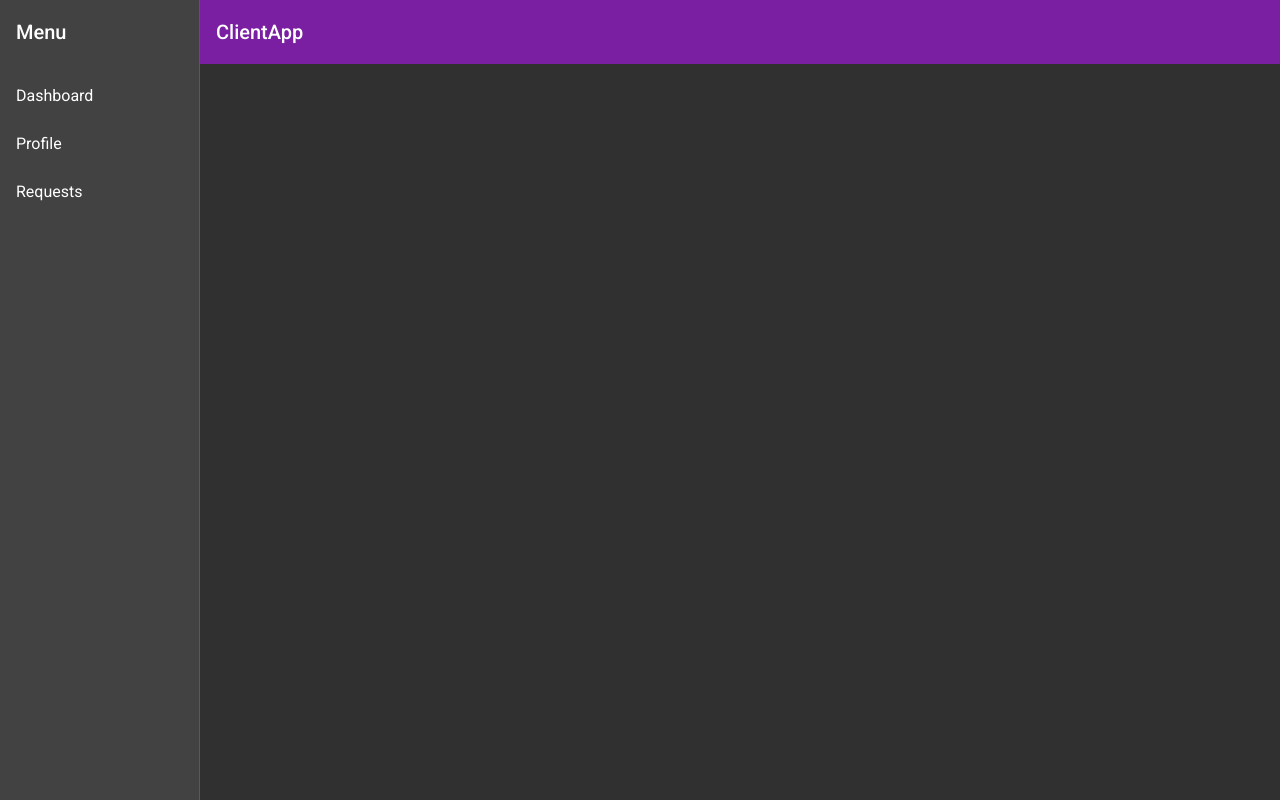
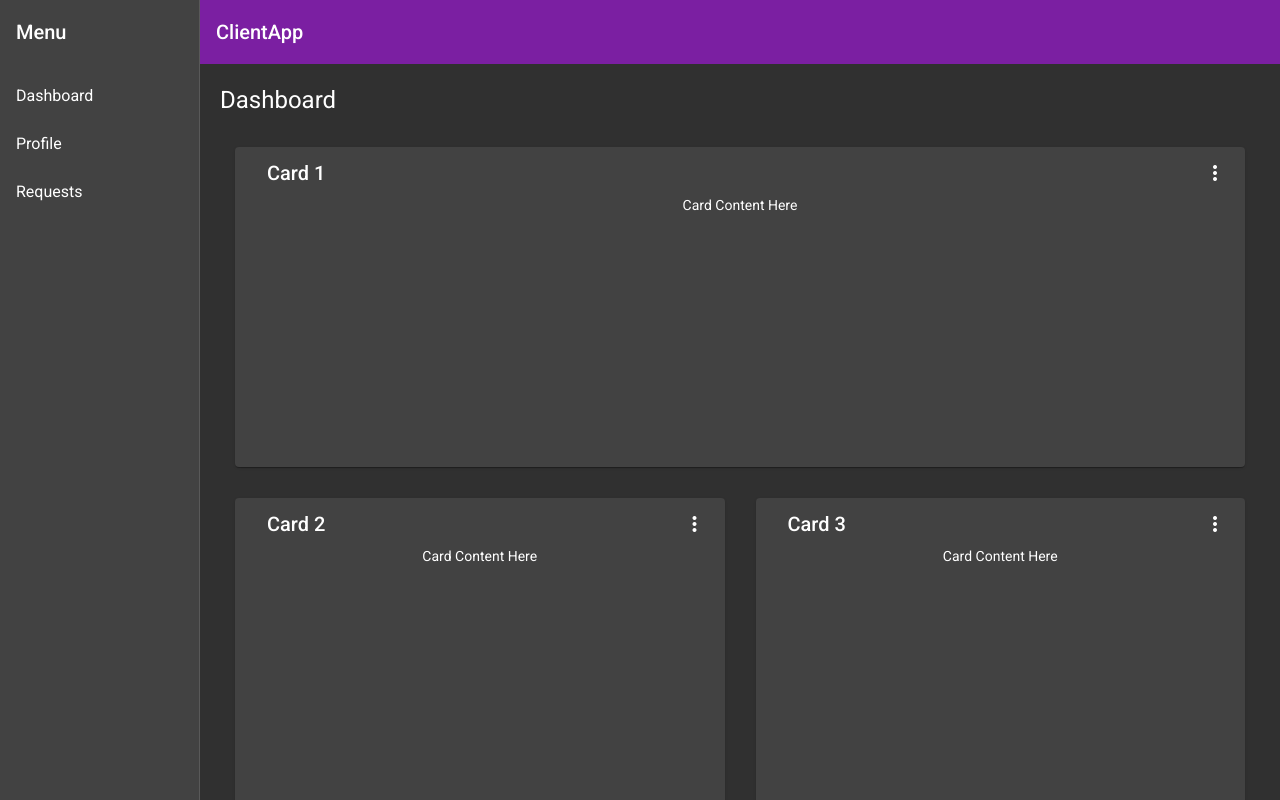
Before and after one commit to wedyor/TeamManagement, an Angular app in the folder ClientApp/: page /dashboard in a window 1280 px wide. Before the commit this address led to /. Built offline with nearby package versions, Linux system fonts and the light colour scheme.

Commit message:
add dash comp

```diff
--- a/ClientApp/src/app/app-routing.module.ts
+++ b/ClientApp/src/app/app-routing.module.ts
@@ -1,8 +1,8 @@
 import { NgModule } from '@angular/core';
 import { RouterModule, Routes } from '@angular/router';
-
+import { DashComponent } from './dash/dash.component';
 const routes: Routes = [
-
+  { path: 'dashboard', component: DashComponent }
 ];
 
 @NgModule({
--- /dev/null
+++ b/ClientApp/src/app/dash/dash.component.css
@@ -0,0 +1,21 @@
+.grid-container {
+  margin: 20px;
+}
+
+.dashboard-card {
+  position: absolute;
+  top: 15px;
+  left: 15px;
+  right: 15px;
+  bottom: 15px;
+}
+
+.more-button {
+  position: absolute;
+  top: 5px;
+  right: 10px;
+}
+
+.dashboard-card-content {
+  text-align: center;
+}
--- /dev/null
+++ b/ClientApp/src/app/dash/dash.component.html
@@ -0,0 +1,24 @@
+<div class="grid-container">
+  <h1 class="mat-h1">Dashboard</h1>
+  <mat-grid-list cols="2" rowHeight="350px">
+    <mat-grid-tile *ngFor="let card of cards | async" [colspan]="card.cols" [rowspan]="card.rows">
+      <mat-card class="dashboard-card">
+        <mat-card-header>
+          <mat-card-title>
+            {{card.title}}
+            <button mat-icon-button class="more-button" [matMenuTriggerFor]="menu" aria-label="Toggle menu">
+              <mat-icon>more_vert</mat-icon>
+            </button>
+            <mat-menu #menu="matMenu" xPosition="before">
+              <button mat-menu-item>Expand</button>
+              <button mat-menu-item>Remove</button>
+            </mat-menu>
+          </mat-card-title>
+        </mat-card-header>
+        <mat-card-content class="dashboard-card-content">
+          <div>Card Content Here</div>
+        </mat-card-content>
+      </mat-card>
+    </mat-grid-tile>
+  </mat-grid-list>
+</div>
--- /dev/null
+++ b/ClientApp/src/app/dash/dash.component.ts
@@ -0,0 +1,33 @@
+import { Component } from '@angular/core';
+import { map } from 'rxjs/operators';
+import { Breakpoints, BreakpointObserver } from '@angular/cdk/layout';
+
+@Component({
+  selector: 'app-dash',
+  templateUrl: './dash.component.html',
+  styleUrls: ['./dash.component.css']
+})
+export class DashComponent {
+  /** Based on the screen size, switch from standard to one column per row */
+  cards = this.breakpointObserver.observe(Breakpoints.Handset).pipe(
+    map(({ matches }) => {
+      if (matches) {
+        return [
+          { title: 'Card 1', cols: 1, rows: 1 },
+          { title: 'Card 2', cols: 1, rows: 1 },
+          { title: 'Card 3', cols: 1, rows: 1 },
+          { title: 'Card 4', cols: 1, rows: 1 }
+        ];
+      }
+
+      return [
+        { title: 'Card 1', cols: 2, rows: 1 },
+        { title: 'Card 2', cols: 1, rows: 1 },
+        { title: 'Card 3', cols: 1, rows: 2 },
+        { title: 'Card 4', cols: 1, rows: 1 }
+      ];
+    })
+  );
+
+  constructor(private breakpointObserver: BreakpointObserver) {}
+}
--- a/ClientApp/src/app/nav/nav.component.html
+++ b/ClientApp/src/app/nav/nav.component.html
@@ -20,6 +20,6 @@
       </button>
       <span>ClientApp</span>
     </mat-toolbar>
-    <!-- Add Content Here -->
+    <router-outlet></router-outlet>
   </mat-sidenav-content>
 </mat-sidenav-container>
```
Also changed, not shown: ClientApp/src/app/app.module.ts (+10 -2 lines), 1 other file (tests, documents, lock files or other folders).
